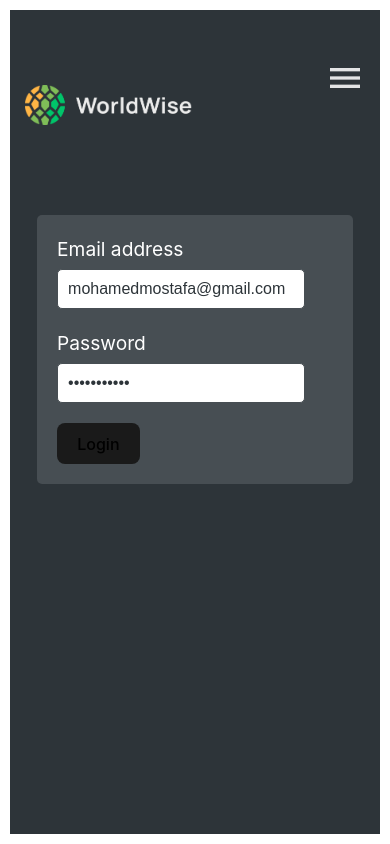
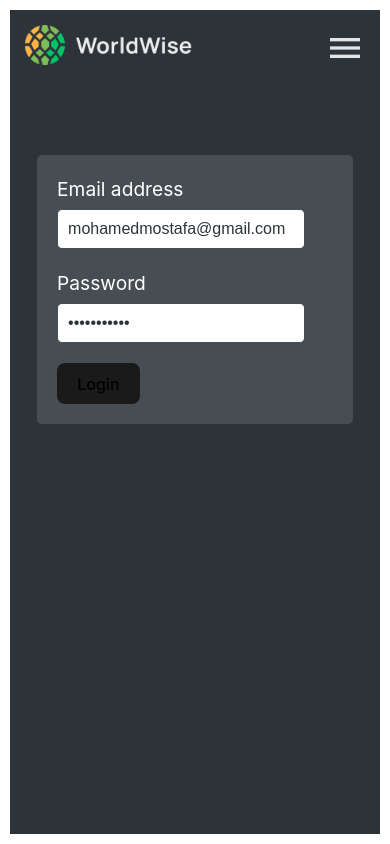
Before and after one commit to mohamedmostafa58/wordwise, a React (Vite) app: page /login in a window 390 px wide. Built offline with nearby package versions, Linux system fonts and the light colour scheme.

Commit message:
fix the logo

```diff
--- a/src/Components/Logo.jsx
+++ b/src/Components/Logo.jsx
@@ -1,9 +1,10 @@
+/* eslint-disable react/prop-types */
 import styles from "./Logo.module.css";
 import logo from "./../../public/logo.png";
 import { Link } from "react-router-dom";
-const Logo = () => {
+const Logo = ({ className }) => {
   return (
-    <Link to="/" className={styles.link}>
+    <Link to="/" className={className}>
       <img src={logo} className={styles.logo} alt="logo" />
     </Link>
   );
--- a/src/Components/Logo.module.css
+++ b/src/Components/Logo.module.css
@@ -11,9 +11,3 @@
     height: 2.5rem;
   }
 }
-@media (max-width: 792px) {
-  .link {
-    align-self: flex-start;
-    margin-top: 60px;
-  }
-}
--- a/src/pages/Sidebar.jsx
+++ b/src/pages/Sidebar.jsx
@@ -13,7 +13,7 @@ const Sidebar = () => {
         setselectedcityid("");
       }}
     >
-      <Logo />
+      <Logo className={styles.logo} />
       <div className={styles.citycountry}>
         <Link to="cities">
           <p
--- a/src/pages/Sidebar.module.css
+++ b/src/pages/Sidebar.module.css
@@ -45,4 +45,8 @@
     padding-bottom: 20px;
     overflow: scroll;
   }
+  .logo {
+    align-self: flex-start;
+    margin-top: 60px;
+  }
 }
```
